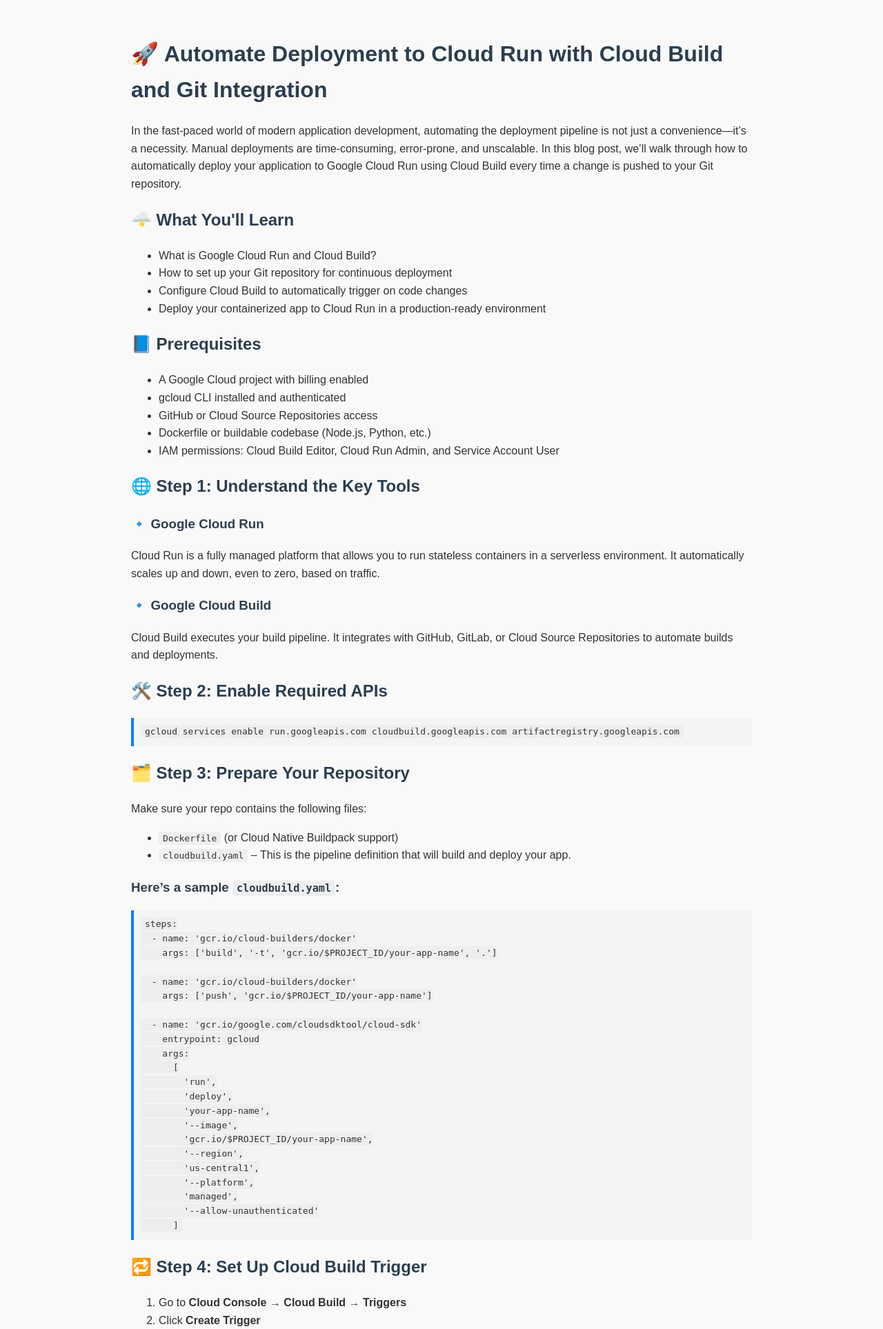
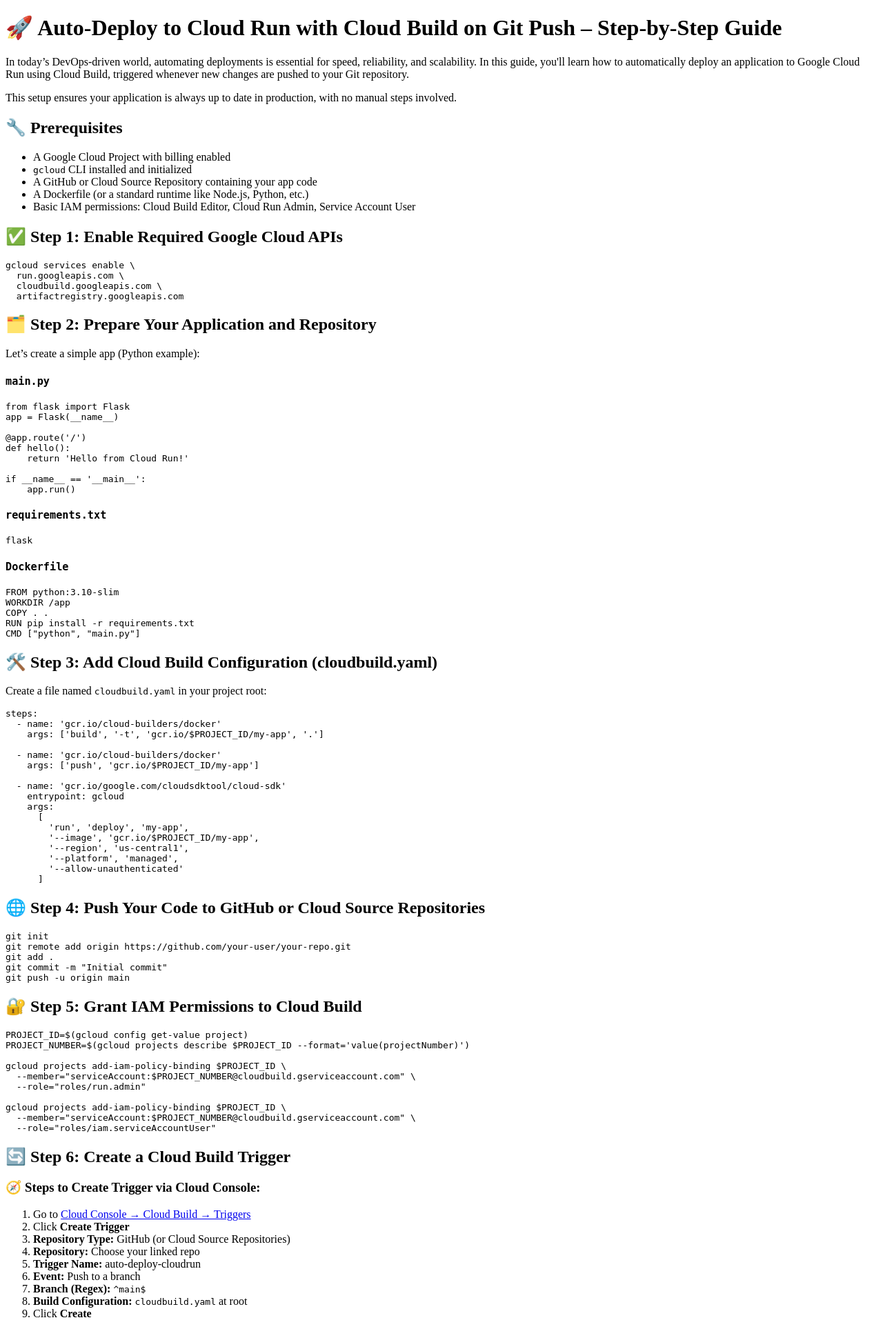
Before and after one commit to arslan11-codes/clg-project, a Flask app: page /blog in a window 1280 px wide. Shown: the top 1927 px of the page at 69% size. Run offline with Flask 3, Linux system fonts and the light colour scheme.

Commit message:
Update blog.html

```diff
--- a/templates/blog.html
+++ b/templates/blog.html
@@ -1,132 +1,86 @@
 <!DOCTYPE html>
-<html>
+<html lang="en">
 <head>
-    <title>Automated Deployment Blog</title>
-    <style>
-        body {
-            font-family: Arial, sans-serif;
-            line-height: 1.6;
-            max-width: 900px;
-            margin: auto;
-            padding: 2em;
-            background-color: #f9f9f9;
-            color: #333;
-        }
-        h1, h2, h3 {
-            color: #2c3e50;
-        }
-        code {
-            background-color: #eee;
-            padding: 2px 6px;
-            border-radius: 4px;
-            font-family: monospace;
-        }
-        pre {
-            background-color: #f4f4f4;
-            padding: 10px;
-            overflow-x: auto;
-            border-left: 4px solid #007bff;
-        }
-        .back {
-            margin-top: 2em;
-            display: inline-block;
-            background: #007bff;
-            color: white;
-            padding: 10px 20px;
-            text-decoration: none;
-            border-radius: 6px;
-        }
-    </style>
+    <meta charset="UTF-8">
+    <title>Auto-Deploy to Cloud Run with Cloud Build</title>
 </head>
 <body>
+    <h1>🚀 Auto-Deploy to Cloud Run with Cloud Build on Git Push – Step-by-Step Guide</h1>
+    <p>In today’s DevOps-driven world, automating deployments is essential for speed, reliability, and scalability. In this guide, you'll learn how to automatically deploy an application to Google Cloud Run using Cloud Build, triggered whenever new changes are pushed to your Git repository.</p>
 
-<h1>🚀 Automate Deployment to Cloud Run with Cloud Build and Git Integration</h1>
+    <p>This setup ensures your application is always up to date in production, with no manual steps involved.</p>
 
-<p>
-In the fast-paced world of modern application development, automating the deployment pipeline is not just a convenience—it’s a necessity. Manual deployments are time-consuming, error-prone, and unscalable. In this blog post, we’ll walk through how to automatically deploy your application to Google Cloud Run using Cloud Build every time a change is pushed to your Git repository.
-</p>
+    <h2>🔧 Prerequisites</h2>
+    <ul>
+        <li>A Google Cloud Project with billing enabled</li>
+        <li><code>gcloud</code> CLI installed and initialized</li>
+        <li>A GitHub or Cloud Source Repository containing your app code</li>
+        <li>A Dockerfile (or a standard runtime like Node.js, Python, etc.)</li>
+        <li>Basic IAM permissions: Cloud Build Editor, Cloud Run Admin, Service Account User</li>
+    </ul>
 
-<h2>🌩️ What You'll Learn</h2>
-<ul>
-  <li>What is Google Cloud Run and Cloud Build?</li>
-  <li>How to set up your Git repository for continuous deployment</li>
-  <li>Configure Cloud Build to automatically trigger on code changes</li>
-  <li>Deploy your containerized app to Cloud Run in a production-ready environment</li>
-</ul>
+    <h2>✅ Step 1: Enable Required Google Cloud APIs</h2>
+    <pre><code>gcloud services enable \
+  run.googleapis.com \
+  cloudbuild.googleapis.com \
+  artifactregistry.googleapis.com
+</code></pre>
 
-<h2>📘 Prerequisites</h2>
-<ul>
-  <li>A Google Cloud project with billing enabled</li>
-  <li>gcloud CLI installed and authenticated</li>
-  <li>GitHub or Cloud Source Repositories access</li>
-  <li>Dockerfile or buildable codebase (Node.js, Python, etc.)</li>
-  <li>IAM permissions: Cloud Build Editor, Cloud Run Admin, and Service Account User</li>
-</ul>
+    <h2>🗂️ Step 2: Prepare Your Application and Repository</h2>
+    <p>Let’s create a simple app (Python example):</p>
 
-<h2>🌐 Step 1: Understand the Key Tools</h2>
-<h3>🔹 Google Cloud Run</h3>
-<p>
-Cloud Run is a fully managed platform that allows you to run stateless containers in a serverless environment. It automatically scales up and down, even to zero, based on traffic.
-</p>
+    <h3><code>main.py</code></h3>
+    <pre><code>from flask import Flask
+app = Flask(__name__)
 
-<h3>🔹 Google Cloud Build</h3>
-<p>
-Cloud Build executes your build pipeline. It integrates with GitHub, GitLab, or Cloud Source Repositories to automate builds and deployments.
-</p>
+@app.route('/')
+def hello():
+    return 'Hello from Cloud Run!'
 
-<h2>🛠️ Step 2: Enable Required APIs</h2>
-<pre><code>gcloud services enable run.googleapis.com cloudbuild.googleapis.com artifactregistry.googleapis.com</code></pre>
+if __name__ == '__main__':
+    app.run()</code></pre>
 
-<h2>🗂️ Step 3: Prepare Your Repository</h2>
-<p>Make sure your repo contains the following files:</p>
-<ul>
-  <li><code>Dockerfile</code> (or Cloud Native Buildpack support)</li>
-  <li><code>cloudbuild.yaml</code> – This is the pipeline definition that will build and deploy your app.</li>
-</ul>
+    <h3><code>requirements.txt</code></h3>
+    <pre><code>flask</code></pre>
 
-<h3>Here’s a sample <code>cloudbuild.yaml</code>:</h3>
-<pre><code>steps:
+    <h3><code>Dockerfile</code></h3>
+    <pre><code>FROM python:3.10-slim
+WORKDIR /app
+COPY . .
+RUN pip install -r requirements.txt
+CMD ["python", "main.py"]</code></pre>
+
+    <h2>🛠️ Step 3: Add Cloud Build Configuration (cloudbuild.yaml)</h2>
+    <p>Create a file named <code>cloudbuild.yaml</code> in your project root:</p>
+    <pre><code>steps:
   - name: 'gcr.io/cloud-builders/docker'
-    args: ['build', '-t', 'gcr.io/$PROJECT_ID/your-app-name', '.']
+    args: ['build', '-t', 'gcr.io/$PROJECT_ID/my-app', '.']
 
   - name: 'gcr.io/cloud-builders/docker'
-    args: ['push', 'gcr.io/$PROJECT_ID/your-app-name']
+    args: ['push', 'gcr.io/$PROJECT_ID/my-app']
 
   - name: 'gcr.io/google.com/cloudsdktool/cloud-sdk'
     entrypoint: gcloud
     args:
       [
-        'run',
-        'deploy',
-        'your-app-name',
-        '--image',
-        'gcr.io/$PROJECT_ID/your-app-name',
-        '--region',
-        'us-central1',
-        '--platform',
-        'managed',
+        'run', 'deploy', 'my-app',
+        '--image', 'gcr.io/$PROJECT_ID/my-app',
+        '--region', 'us-central1',
+        '--platform', 'managed',
         '--allow-unauthenticated'
-      ]</code></pre>
+      ]
+</code></pre>
 
-<h2>🔁 Step 4: Set Up Cloud Build Trigger</h2>
-<ol>
-  <li>Go to <strong>Cloud Console → Cloud Build → Triggers</strong></li>
-  <li>Click <strong>Create Trigger</strong></li>
-  <li>Choose:
-    <ul>
-      <li>Repository Type: GitHub or Cloud Source Repositories</li>
-      <li>Repository: Select the repo you want to monitor</li>
-      <li>Event: Push to branch (e.g., <code>main</code>)</li>
-      <li>Build Configuration: Use <code>cloudbuild.yaml</code> in the root</li>
-    </ul>
-  </li>
-</ol>
-<p>Click Create.</p>
+    <h2>🌐 Step 4: Push Your Code to GitHub or Cloud Source Repositories</h2>
+    <pre><code>git init
+git remote add origin https://github.com/your-user/your-repo.git
+git add .
+git commit -m "Initial commit"
+git push -u origin main</code></pre>
 
-<h2>🔒 Step 5: Grant Permissions</h2>
-<p>Cloud Build’s service account must have access to deploy to Cloud Run:</p>
-
-<pre><code>PROJECT_NUMBER=$(gcloud projects describe $PROJECT_ID --format='value(projectNumber)')
+    <h2>🔐 Step 5: Grant IAM Permissions to Cloud Build</h2>
+    <pre><code>PROJECT_ID=$(gcloud config get-value project)
+PROJECT_NUMBER=$(gcloud projects describe $PROJECT_ID --format='value(projectNumber)')
 
 gcloud projects add-iam-policy-binding $PROJECT_ID \
   --member="serviceAccount:$PROJECT_NUMBER@cloudbuild.gserviceaccount.com" \
@@ -136,29 +90,62 @@ gcloud projects add-iam-policy-binding $PROJECT_ID \
   --member="serviceAccount:$PROJECT_NUMBER@cloudbuild.gserviceaccount.com" \
   --role="roles/iam.serviceAccountUser"</code></pre>
 
-<h2>✅ Final Outcome</h2>
-<ul>
-  <li>A developer pushes code to main.</li>
-  <li>Cloud Build is automatically triggered.</li>
-  <li>The app is containerized and pushed to Artifact Registry.</li>
-  <li>Cloud Build deploys the new version to Cloud Run.</li>
-  <li>Your production app is instantly updated—with zero downtime.</li>
-</ul>
+    <h2>🔄 Step 6: Create a Cloud Build Trigger</h2>
+    <h3>🧭 Steps to Create Trigger via Cloud Console:</h3>
+    <ol>
+        <li>Go to <a href="https://console.cloud.google.com/cloud-build/triggers" target="_blank">Cloud Console → Cloud Build → Triggers</a></li>
+        <li>Click <strong>Create Trigger</strong></li>
+        <li><strong>Repository Type:</strong> GitHub (or Cloud Source Repositories)</li>
+        <li><strong>Repository:</strong> Choose your linked repo</li>
+        <li><strong>Trigger Name:</strong> auto-deploy-cloudrun</li>
+        <li><strong>Event:</strong> Push to a branch</li>
+        <li><strong>Branch (Regex):</strong> <code>^main$</code></li>
+        <li><strong>Build Configuration:</strong> <code>cloudbuild.yaml</code> at root</li>
+        <li>Click <strong>Create</strong></li>
+    </ol>
 
-<h2>🧩 Bonus Tips</h2>
-<ul>
-  <li>Add tests to <code>cloudbuild.yaml</code> to prevent faulty builds.</li>
-  <li>Use staging environments before pushing to production.</li>
-  <li>Use Artifact Registry for managing images efficiently.</li>
-</ul>
+    <p><strong>✅ Result:</strong> Your app will now build and deploy automatically when new commits are pushed to the main branch.</p>
 
-<h2>📦 Conclusion</h2>
-<p>
-By integrating Cloud Run and Cloud Build, you can create a highly automated, scalable, and reliable CI/CD pipeline. This setup reduces manual work, shortens your deployment cycles, and improves confidence in every release.
-</p>
-<p><strong>Start automating today—because manual deployment is so last decade. 💡</strong></p>
+    <h2>🧪 Step 7: Test the CI/CD Pipeline</h2>
+    <pre><code>git add .
+git commit -m "Update hello message"
+git push origin main</code></pre>
 
-<a class="back" href="/">← Back to Home</a>
+    <p>Watch the build in <strong>Cloud Console → Cloud Build → History</strong>.</p>
 
+    <h2>🌍 Step 8: Access Your Cloud Run App</h2>
+    <pre><code>gcloud run services describe my-app \
+  --region us-central1 \
+  --platform managed \
+  --format='value(status.url)'</code></pre>
+    <p>Open the URL in your browser—you should see your updated app live!</p>
+
+    <h2>📌 Summary</h2>
+    <table border="1" cellpadding="5">
+        <thead>
+            <tr><th>Step</th><th>Task</th></tr>
+        </thead>
+        <tbody>
+            <tr><td>✅ 1</td><td>Enable APIs</td></tr>
+            <tr><td>✅ 2</td><td>Prepare your app and repo</td></tr>
+            <tr><td>✅ 3</td><td>Add cloudbuild.yaml</td></tr>
+            <tr><td>✅ 4</td><td>Push to Git</td></tr>
+            <tr><td>✅ 5</td><td>Set IAM permissions</td></tr>
+            <tr><td>✅ 6</td><td>Create Cloud Build trigger</td></tr>
+            <tr><td>✅ 7</td><td>Push code and test</td></tr>
+            <tr><td>✅ 8</td><td>Access your live Cloud Run service</td></tr>
+        </tbody>
+    </table>
+
+    <h2>🎯 Conclusion</h2>
+    <p>You now have a complete, production-grade CI/CD pipeline using:</p>
+    <ul>
+        <li><strong>Google Cloud Run</strong> – scalable serverless platform</li>
+        <li><strong>Cloud Build</strong> – automated build/deploy service</li>
+        <li><strong>Git</strong> – version-controlled code as the trigger</li>
+    </ul>
+    <p>Every push to your GitHub main branch now results in an automatic build and deployment to Cloud Run, with no manual steps required.</p>
+
+    <p>🔄 Modern DevOps starts with automation. This setup gets you there—fast.</p>
 </body>
 </html>
```
